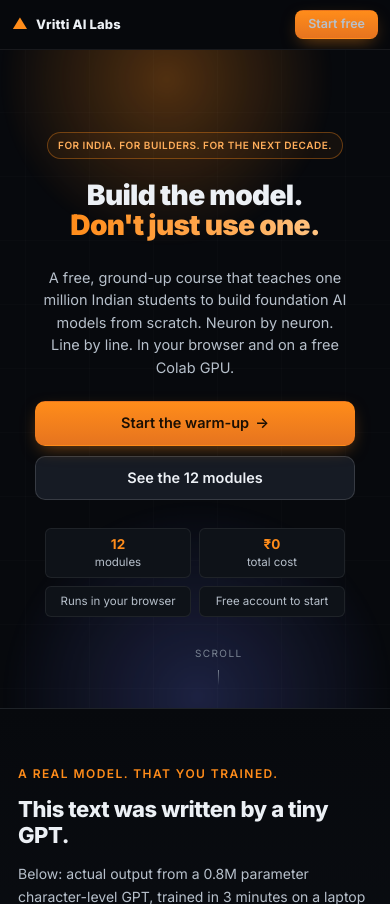
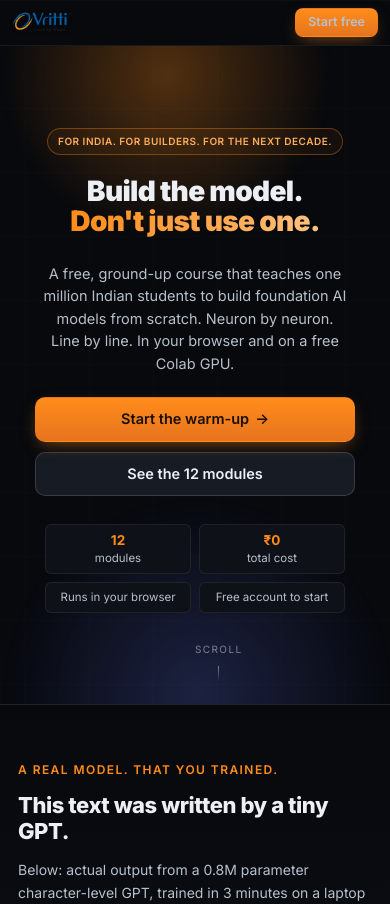
Before and after one commit to Vritti-Dev/foundation-model, a FastAPI app: page / in a window 390 px wide. Shown: the top 904 px of the page. Run offline with FastAPI, Linux system fonts and the light colour scheme.

Commit message:
feat(ui): swap brand mark for the Vritti logo, opaque nav
- Replace the ▲ + 'Vritti AI Labs' text in the header with the
  Vritti logo image. Served from /static/vritti-logo.png.
- Drop drop-shadow on the logo for legibility against any backdrop.
- Make the nav fully opaque (var(--bg) solid, not 92% translucent)
  so the saffron hero glow no longer bleeds through and washes the
  blue logo out.
- Mobile: shrink logo to 28px height for tight nav.
- Hide legacy .brand-mark / .brand-name spans defensively.

Co-Authored-By: Claude Opus 4.7 <noreply@anthropic.com>

```diff
--- a/web/app/static/manifesto.css
+++ b/web/app/static/manifesto.css
@@ -55,14 +55,30 @@ p { margin: 0 0 1rem; }
 .nav {
   position: sticky; top: 0; z-index: 50;
   display: flex; align-items: center; justify-content: space-between;
-  padding: 14px 28px;
-  background: rgba(7,9,13,0.92);
-  /* backdrop-filter is expensive; using a solid translucent fill instead. */
+  padding: 12px 28px;
+  /* Fully opaque so the saffron hero glow can't bleed through and wash
+     out the blue Vritti logo. */
+  background: var(--bg);
   border-bottom: 1px solid var(--line);
+  box-shadow: 0 1px 0 rgba(255,255,255,0.02) inset;
 }
-.brand { display: inline-flex; align-items: center; gap: 10px; font-weight: 800; letter-spacing: 0.01em; }
-.brand-mark { color: var(--saffron); font-size: 18px; transform: translateY(-1px); }
-.brand-name { font-size: 15px; }
+.brand {
+  display: inline-flex; align-items: center;
+  /* Inflate the hit area without inflating the visual. */
+  margin: -4px 0;
+}
+.brand-logo {
+  display: block;
+  /* Source is 340x156 (~2.18:1). Render at half-height by default. */
+  height: 36px;
+  width: auto;
+  /* The logo is a single-color blue mark. A soft drop-shadow keeps it
+     legible against any background it ever lands on. */
+  filter: drop-shadow(0 1px 2px rgba(0,0,0,0.45));
+}
+/* Legacy text/mark spans — kept hidden in case any cached template still
+   uses them. Safe no-op when they're absent. */
+.brand-mark, .brand-name { display: none; }
 .nav-links { display: flex; align-items: center; gap: 18px; font-size: 14px; }
 .nav-links a { color: var(--fg-2); }
 .nav-links a:hover { color: var(--fg); }
@@ -721,14 +737,13 @@ p { margin: 0 0 1rem; }
 /* Mobile (~ <= 640px) */
 @media (max-width: 640px) {
   /* Nav: brand + one CTA only. */
-  .nav { padding: 10px 12px; gap: 8px; }
+  .nav { padding: 8px 12px; gap: 8px; }
   .nav-links a[href="/login"].btn-ghost,
   .nav-links a.btn-ghost { display: none !important; }
   .nav-links { gap: 6px; flex-shrink: 0; }
   .nav-links .btn-primary { padding: 7px 12px; font-size: 12.5px; white-space: nowrap; }
-  .brand { gap: 8px; min-width: 0; overflow: hidden; }
-  .brand-name { font-size: 13px; white-space: nowrap; overflow: hidden; text-overflow: ellipsis; }
-  .brand-mark { font-size: 15px; flex-shrink: 0; }
+  .brand { min-width: 0; }
+  .brand-logo { height: 28px; }
 
   html, body { overflow-x: hidden; max-width: 100vw; width: 100%; }
   .nav { width: 100%; box-sizing: border-box; overflow: hidden; }
--- a/web/app/templates/base.html
+++ b/web/app/templates/base.html
@@ -12,9 +12,9 @@
 </head>
 <body class="{% block body_class %}{% endblock %}">
   <header class="nav">
-    <a class="brand" href="/">
-      <span class="brand-mark">▲</span>
-      <span class="brand-name">Vritti AI Labs</span>
+    <a class="brand" href="/" aria-label="Vritti AI Labs home">
+      <img class="brand-logo" src="/static/vritti-logo.png" alt="Vritti AI Labs"
+           width="340" height="156" decoding="async" fetchpriority="high">
     </a>
     <nav class="nav-links">
       <a href="/#mission">Mission</a>
```
Also changed, not shown: vritti-logo.png (added), web/app/static/vritti-logo.png (added).
